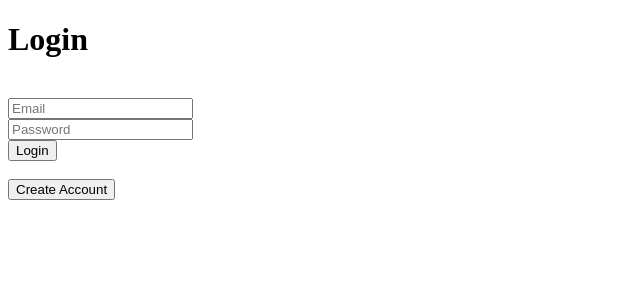
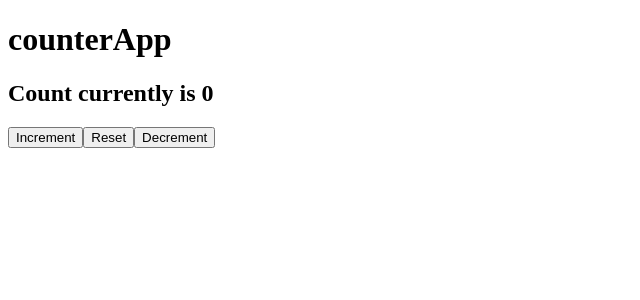
Before and after one commit to Iflaqbhat/react-restart, a React (Vite) app: page / in a window 1280 px wide. Shown: the top 300 px of the page, without its empty margins (0-640 px from the left). Built offline with nearby package versions, Linux system fonts and the light colour scheme.

Commit message:
react practice

```diff
--- a/src/App.jsx
+++ b/src/App.jsx
@@ -1,35 +1,18 @@
 import React from 'react'
 
-import {
-  BrowserRouter,
-  Routes,
-  Route
-} from 'react-router-dom'
+const App = () => {
+  const [count, setCount] = React.useState(0)
+  return (
+    <div>
+      <h1>counterApp</h1>
+      <div>
+      <h2>Count currently is {count}</h2>
+      <button onClick={() => setCount(count + 1)}>Increment</button>
+      <button onClick={() => setCount(0)}>Reset</button>
+       <button onClick={() => setCount(count - 1)}>Decrement</button>
 
-import Auth from './pages/Auth'
-import Notes from './pages/Notes'
-
-function App() {
-
-  return (
-
-    <BrowserRouter>
-
-      <Routes>
-
-        <Route
-          path='/'
-          element={<Auth />}
-        />
-
-        <Route
-          path='/notes'
-          element={<Notes />}
-        />
-
-      </Routes>
-
-    </BrowserRouter>
+      </div>
+     </div>
   )
 }
 
```
